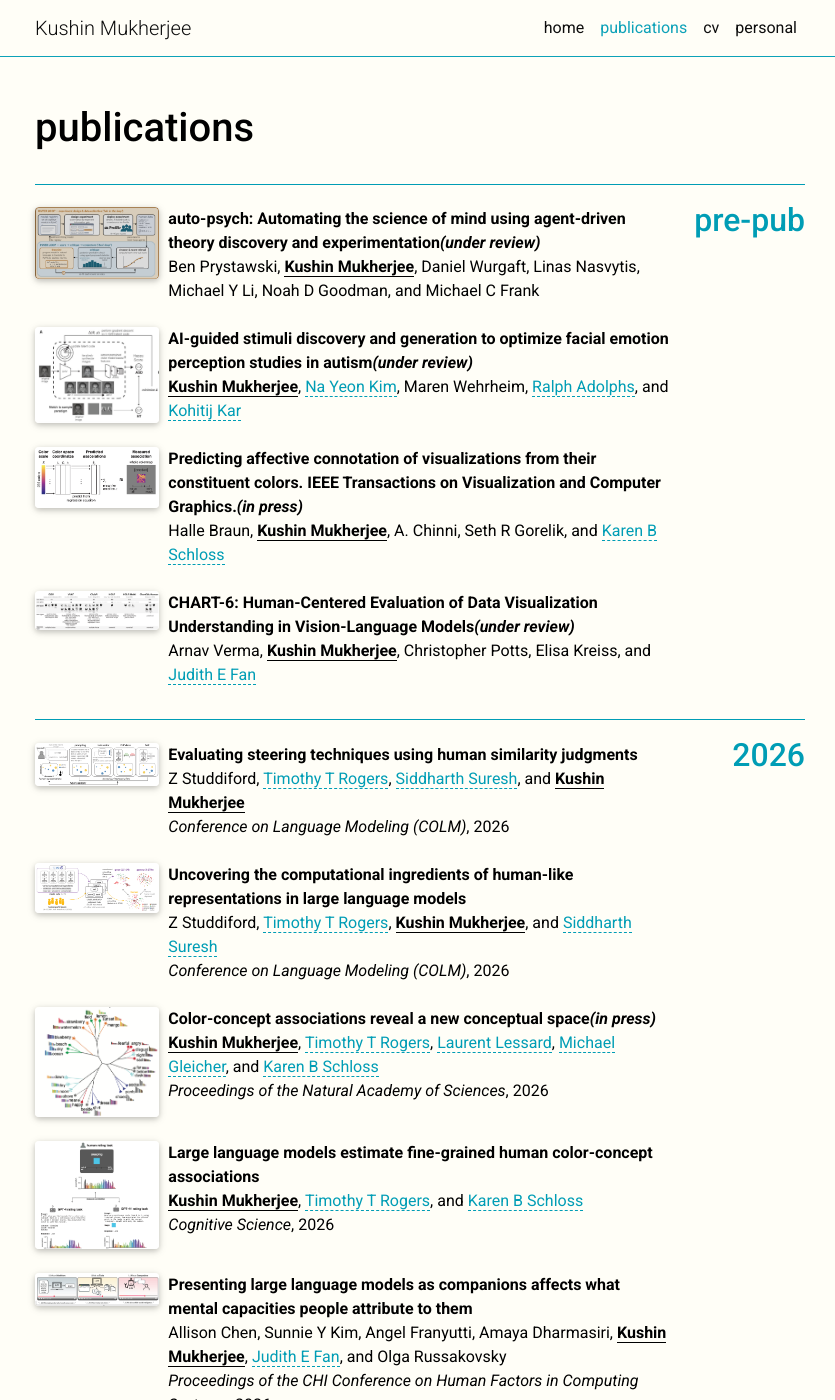
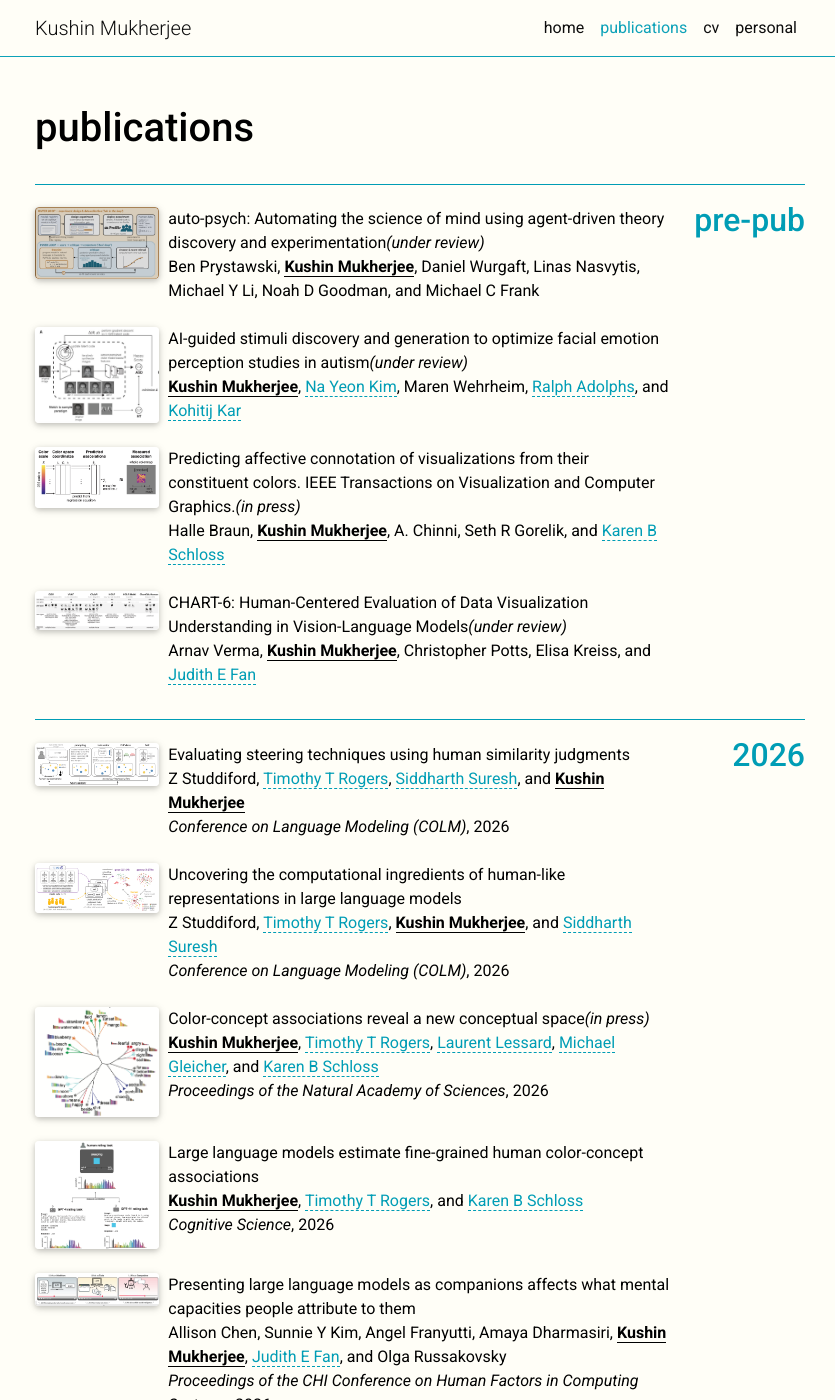
Before and after one commit to kushinm/kushinm.github.io, a Jekyll site: the page built from publications.md, in a window 1280 px wide and 1400 px high. Shown: the whole window, without its empty margins (220-1055 px from the left). Built offline with Jekyll 4.4.1, drawn with Linux system fonts in a browser that asks for light colours; a style sheet for code colours, icons or effects is not loaded.

Commit message:
update font styling

```diff
--- a/assets/css/main.scss
+++ b/assets/css/main.scss
@@ -29,7 +29,7 @@ $max-content-width: {{ site.max_width }};
 // tags already select the right variant, and the Google Fonts request in
 // head.html loads real (non-synthesized) 300/400/500/700 weights in both
 // upright and italic.
-$base-font-family: "Roboto", -apple-system, BlinkMacSystemFont, "Segoe UI", Helvetica, Arial, sans-serif;
+$base-font-family: "Roboto";
 
 body {
   padding-top: 56px;
@@ -219,7 +219,7 @@ table {
     }
 
     .title {
-      font-weight: bold;
+      // font-weight: bold;
     }
 
     .author a {
```
